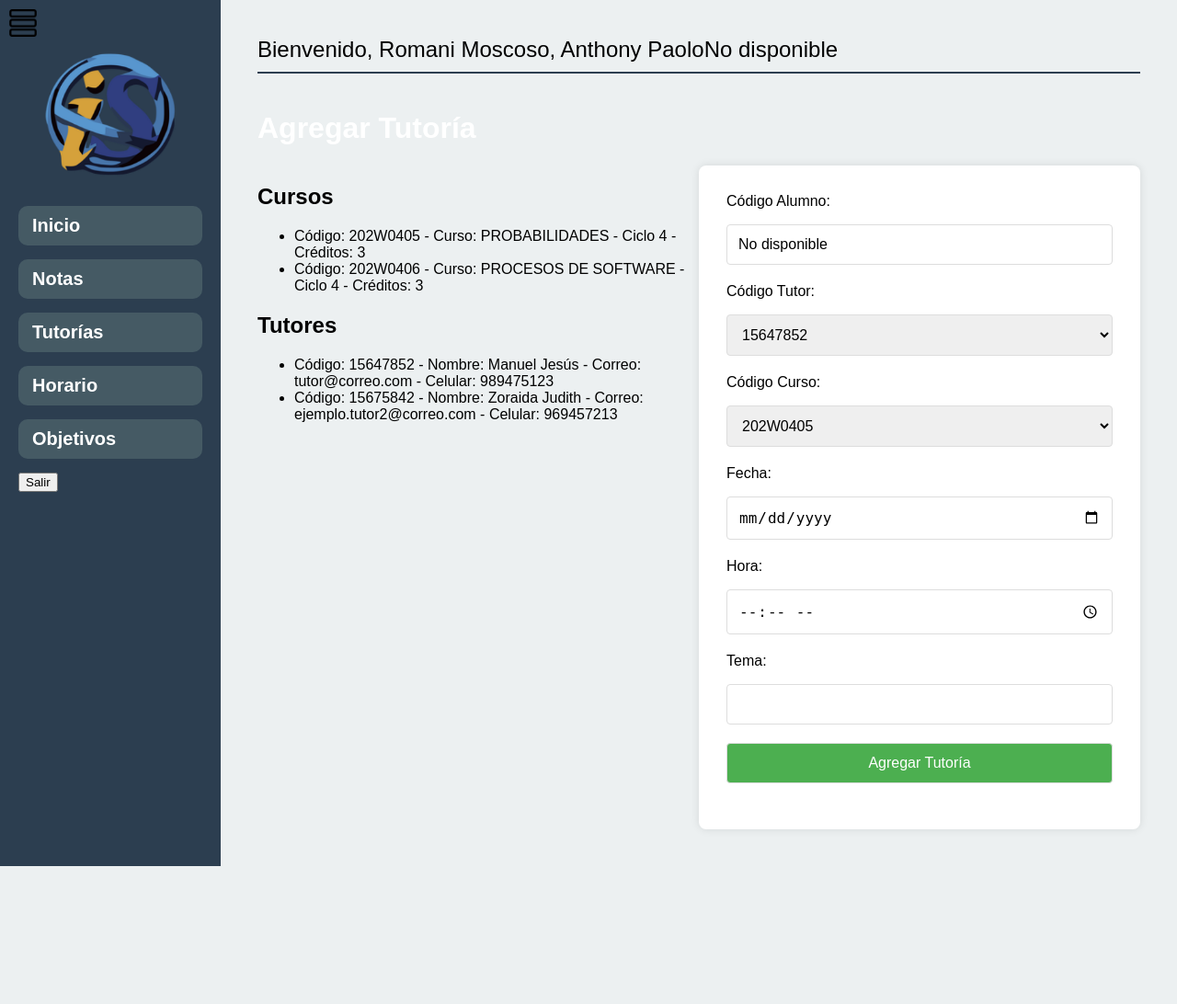
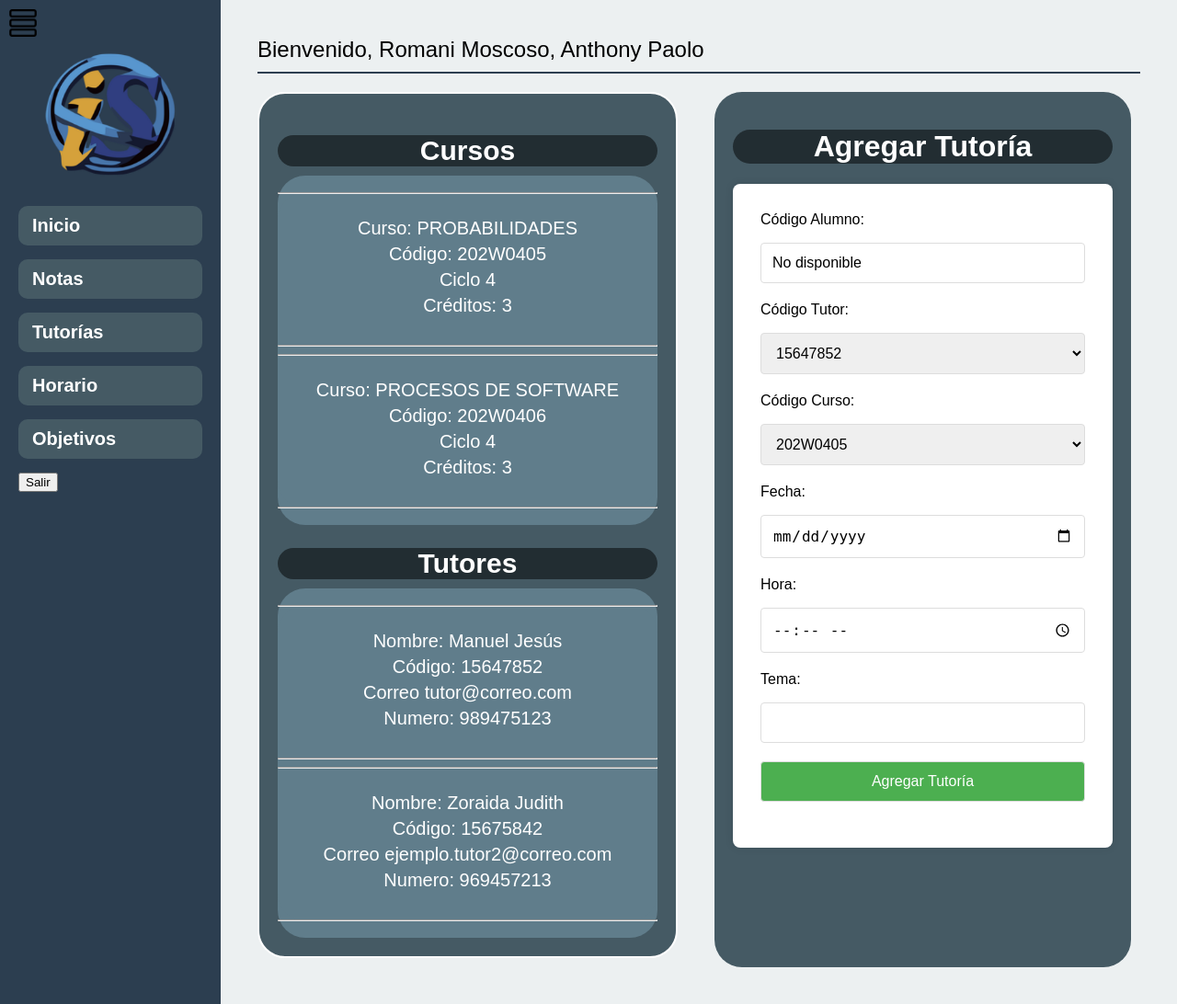
Before and after one commit to EdgarCTN/Grupo-2-Procesos-de-software, a PHP site: page /dashboard_tutorias.php in a window 1280 px wide. Shown: the whole page at 92% size. Before the commit the page ends 942 px from the top, so only its background shows below. Run offline with PHP 8.4, Linux system fonts and the light colour scheme; a user stored in the database is signed in; data comes from the database, SQL or seed files in the repository.

Commit message:
update dashdoard_tutorias

```diff
--- a/dashboard_tutorias.php
+++ b/dashboard_tutorias.php
@@ -233,21 +233,43 @@ try {
             width: 50%;
             align-items: center; /* Centrado vertical */
             justify-content: center; /* Centrado horizontal */
-
-
+            background-color: #455a64;
+            margin: 0px 20px 10px 0px;
+            border: 2px solid #ffffff; /* Borde */
+            padding: 20px;
+            text-align: center;
+            border-radius: 30px;
         }
         .contenedor-form{
             width: 50%;
             align-items: center; /* Centrado vertical */
             justify-content: center; /* Centrado horizontal */
+            background-color: #455a64;
+            margin: 0px 10px 0px 20px;
+            padding: 20px 20px 40px 20px;
+            border-radius: 30px;
         }
         .main-content {
             flex: 1;
             padding: 40px;
+            width: 100%;
+        }
+        .cont_general{
+            width:100%;
         }
 
         .main-content h1 {
             color: #fff; /* Color blanco para el encabezado h1 */
+            width: 100%;
+            text-align: center;
+        }
+
+        .titulo_agregar_tutoria{
+            text-align: center;
+            color: #000;
+            background-color: rgba(0, 0, 0, 0.5);
+            border-radius: 30px;
+
         }
 
         form {
@@ -296,6 +318,50 @@ try {
         .popup-content p {
             color: #000; /* Texto negro en el mensaje de confirmación */
         }
+
+
+        /* estilos para tablas curso y profesor*/
+
+        .titulo-seccion {
+            color: #ffffff; /* Color del texto */
+            font-size: 30px; /* Tamaño del texto */
+            margin-bottom: 10px; /* Espaciado inferior */
+            background-color: rgba(0, 0, 0, 0.5);
+            border-radius: 30px;
+
+        }
+
+        .contenedor-cursos {
+            color: #ffffff;
+            background-color: #607d8b;
+            border-radius: 30px;
+            padding: 10px 0px 10px 0px;
+        }
+
+        .contenedor-tutores{
+            color: #ffffff;
+            background-color: #607d8b;
+            border-radius: 30px;
+            padding: 10px 0px 10px 0px;
+
+        }
+
+        .lista-cursos, .lista-tutores {
+            color: #ffffff; /* Color del texto */
+            list-style: none; /* Eliminar viñetas */
+            padding: 0; /* Eliminar relleno */
+            margin: 0; /* Eliminar márgenes */
+            background-color: #607d8b;
+            border-radius: 30px;
+        }
+
+        .item-curso, .item-tutor {
+            color: #ffffff; /* Color del texto */
+            font-size: 20px; /* Tamaño del texto */
+            margin-bottom: 5px; /* Espaciado inferior */
+            list-style: none;
+
+        }
     </style>
 </head>
 <body>
@@ -316,13 +382,13 @@ try {
         <div class="main-content">
             <?php
             if (isset($_SESSION['nombre'])) {
-                echo "<div class='welcome-message'>Bienvenido, " . $_SESSION['nombre'] .$cod_alumno. "</div>";
+                echo "<div class='welcome-message'>Bienvenido, " . $_SESSION['nombre']. "</div>";
 
             } else {
                 echo "<p>Por favor, inicia sesión para ver tus datos.</p>";
             }
             ?>
-            <h1>Agregar Tutoría</h1>
+            <div class="cont_general">
                 <div class="contenedor-general">
                     <div class="contenedor-datos">
                         <?php
@@ -350,25 +416,37 @@ try {
 
                         // Verificar si hay resultados y mostrarlos
                         if ($cursos_result->num_rows > 0) {
-                    echo "<h2>Cursos</h2>";
-                    echo "<ul>";
+                            echo "<h2 class='titulo-seccion'>Cursos</h2>";
+                            echo "<div class='contenedor-cursos'>";
+                            echo "<ul class='lista-cursos style='padding: 0px;'>";
                             while ($curso = $cursos_result->fetch_assoc()) {
-                        echo "<div>";
-                        echo "<li>Código: {$curso['cod_curso']} - Curso: {$curso['nombre_curso']} - Ciclo {$curso['ciclo']} - Créditos: {$curso['creditos']}</li>";
-                        echo "</div>";
+                                echo "<hr>";
+                                echo "<br><li class='item-curso' style='font-size: 20px;'>Curso: {$curso['nombre_curso']}</li>";
+                                echo "<li class='item-curso'>Código: {$curso['cod_curso']}</li>";
+                                echo "<li class='item-curso'>Ciclo {$curso['ciclo']}</li>";
+                                echo "<li class='item-curso'>Créditos: {$curso['creditos']}</li><br>";
+                                echo "<hr>";
                             }
                             echo "</ul>";
+                            echo "</div>";
                         } else {
                             echo "No hay cursos disponibles.";
                         }
 
                         if ($tutores_result->num_rows > 0) {
-                    echo "<h2>Tutores</h2>";
-                    echo "<ul>";
+                            echo "<h2 class='titulo-seccion'>Tutores</h2>";
+                            echo "<div class='contenedor-tutores'>";
+                            echo "<ul class='lista-tutores'>";
                             while ($tutor = $tutores_result->fetch_assoc()) {
-                        echo "<li>Código: {$tutor['cod_tutor']} - Nombre: {$tutor['nombre']} - Correo: {$tutor['correo']} - Celular: {$tutor['numero_celular']}</li>";
+                                echo "<hr>";
+                                echo "<br><li class='item-curso'>Nombre: {$tutor['nombre']}</li>";
+                                echo "<li class='item-curso'>Código: {$tutor['cod_tutor']}</li>";
+                                echo "<li class='item-curso'>Correo {$tutor['correo']}</li>";
+                                echo "<li class='item-curso'>Numero: {$tutor['numero_celular']}</li><br>";
+                                echo "<hr>";
                             }
                             echo "</ul>";
+                            echo "</div>";
                         } else {
                             echo "No hay tutores disponibles.";
                         }
@@ -378,6 +456,7 @@ try {
                         ?>
                     </div>
                     <div class="contenedor-form">
+                        <h1 class="titulo_agregar_tutoria">Agregar Tutoría</h1>
                         <!-- Formulario para agregar tutoría -->
                         <!-- Formulario para agregar tutoría -->
                         <form method="post" action="<?php echo htmlspecialchars($_SERVER["PHP_SELF"]); ?>">
@@ -442,6 +521,7 @@ try {
                 </div>
             </div>
         </div>
+    </div>
 
     <!-- mensaje confirmacion para salir sesion -->
     <div class="popup" id="popup">
```
Lines whose indentation alone changed are shown as unchanged.
